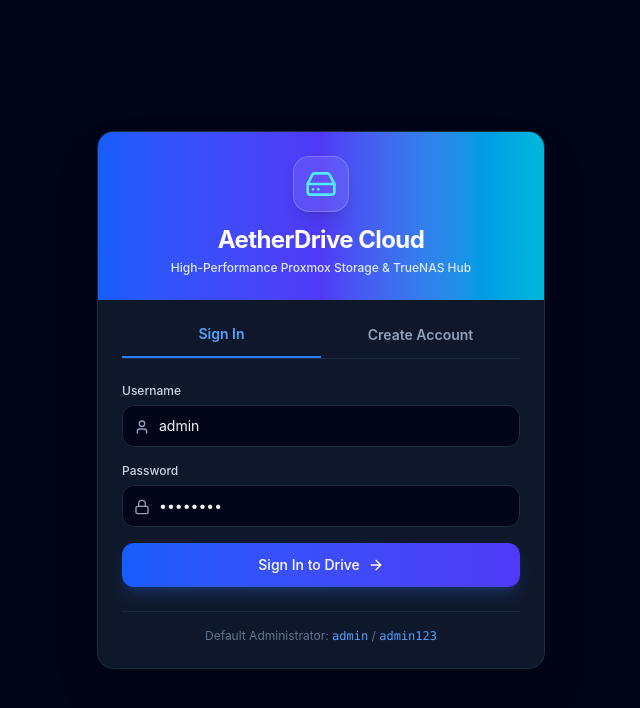
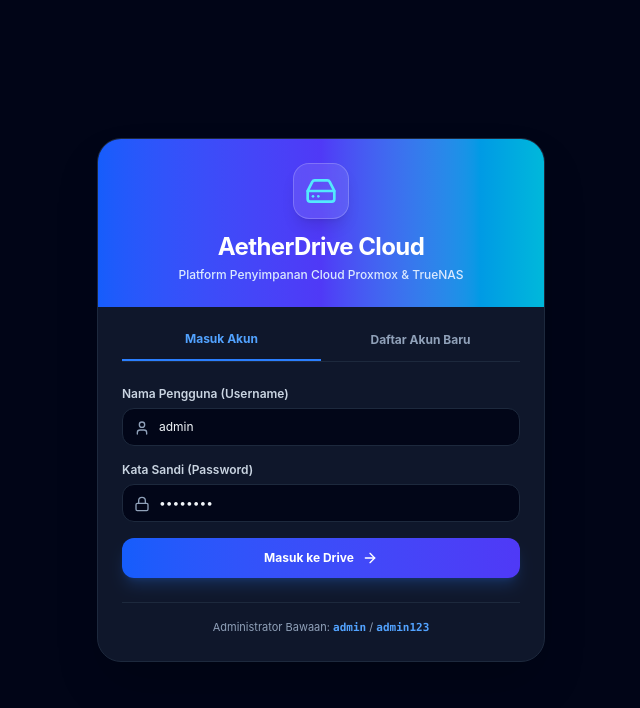
Before and after one commit to kajurtkjsmkbp-hub/drive, a React (Vite) app in the folder client/: page / in a window 1280 px wide. Shown: the top 708 px of the page, without its empty margins (319-959 px from the left). Built offline with nearby package versions, Linux system fonts and the light colour scheme.

Commit message:
docs: Standarisasi formulir pembuatan dan pendaftaran pengguna baru ke Bahasa Indonesia baku

```diff
--- a/client/src/components/AdminDashboard.jsx
+++ b/client/src/components/AdminDashboard.jsx
@@ -637,79 +637,82 @@
 
       {/* USER EDIT / CREATE MODAL */}
       {showUserModal && (
-        <div className="fixed inset-0 z-50 flex items-center justify-center bg-slate-950/80 backdrop-blur-md p-4">
+        <div className="fixed inset-0 z-50 flex items-center justify-center bg-slate-950/80 backdrop-blur-md p-4 select-none">
           <div className="w-full max-w-md bg-slate-900 border border-slate-800 rounded-3xl p-6 shadow-2xl">
             <h3 className="text-base font-bold text-white mb-4">
-              {editingUser ? `Edit User: ${editingUser.username}` : 'Create New User Account'}
+              {editingUser ? `Ubah Pengguna: ${editingUser.username}` : 'Tambah Akun Pengguna Baru'}
             </h3>
 
             <form onSubmit={handleSaveUser} className="space-y-3.5">
               {!editingUser && (
                 <>
                   <div>
-                    <label className="block text-xs font-medium text-slate-300 mb-1">Username</label>
+                    <label className="block text-xs font-semibold text-slate-300 mb-1">Nama Pengguna (Username)</label>
                     <input
                       type="text"
                       required
                       value={formData.username}
                       onChange={(e) => setFormData({ ...formData, username: e.target.value })}
-                      className="w-full bg-slate-950 border border-slate-800 rounded-xl px-3 py-2 text-xs text-white"
+                      placeholder="Masukkan nama pengguna"
+                      className="w-full bg-slate-950 border border-slate-800 rounded-xl px-3 py-2 text-xs text-white focus:outline-none focus:border-blue-500"
                     />
                   </div>
                   <div>
-                    <label className="block text-xs font-medium text-slate-300 mb-1">Email</label>
+                    <label className="block text-xs font-semibold text-slate-300 mb-1">Alamat Email</label>
                     <input
                       type="email"
                       required
                       value={formData.email}
                       onChange={(e) => setFormData({ ...formData, email: e.target.value })}
-                      className="w-full bg-slate-950 border border-slate-800 rounded-xl px-3 py-2 text-xs text-white"
+                      placeholder="user@perusahaan.com"
+                      className="w-full bg-slate-950 border border-slate-800 rounded-xl px-3 py-2 text-xs text-white focus:outline-none focus:border-blue-500"
                     />
                   </div>
                 </>
               )}
 
               <div>
-                <label className="block text-xs font-medium text-slate-300 mb-1">
-                  {editingUser ? 'Reset Password (Leave blank to keep current)' : 'Password'}
+                <label className="block text-xs font-semibold text-slate-300 mb-1">
+                  {editingUser ? 'Setel Ulang Kata Sandi (Kosongkan jika tidak diubah)' : 'Kata Sandi (Password)'}
                 </label>
                 <input
                   type="password"
                   required={!editingUser}
                   value={formData.password}
                   onChange={(e) => setFormData({ ...formData, password: e.target.value })}
-                  className="w-full bg-slate-950 border border-slate-800 rounded-xl px-3 py-2 text-xs text-white"
+                  placeholder="••••••••"
+                  className="w-full bg-slate-950 border border-slate-800 rounded-xl px-3 py-2 text-xs text-white focus:outline-none focus:border-blue-500"
                 />
               </div>
 
               <div>
-                <label className="block text-xs font-medium text-slate-300 mb-1">Access Role</label>
+                <label className="block text-xs font-semibold text-slate-300 mb-1">Tingkatan Hak Akses</label>
                 <select
                   value={formData.role}
                   onChange={(e) => setFormData({ ...formData, role: e.target.value })}
-                  className="w-full bg-slate-950 border border-slate-800 rounded-xl px-3 py-2 text-xs text-white"
+                  className="w-full bg-slate-950 border border-slate-800 rounded-xl px-3 py-2 text-xs text-white focus:outline-none focus:border-blue-500"
                 >
-                  <option value="user">Standard User (Personal Drive)</option>
-                  <option value="admin">Administrator (Full System & User Control)</option>
-                  <option value="guest">Guest (Read Only)</option>
+                  <option value="user">Pengguna Biasa (Drive Pribadi)</option>
+                  <option value="admin">Administrator (Kendali Penuh Sistem)</option>
+                  <option value="guest">Tamu (Hanya Baca)</option>
                 </select>
               </div>
 
               <div>
-                <label className="block text-xs font-medium text-slate-300 mb-1">Storage Quota (GB)</label>
+                <label className="block text-xs font-semibold text-slate-300 mb-1">Alokasi Kuota Penyimpanan (GB)</label>
                 <input
                   type="number"
                   min="1"
                   required
                   value={formData.quota_gb}
                   onChange={(e) => setFormData({ ...formData, quota_gb: e.target.value })}
-                  className="w-full bg-slate-950 border border-slate-800 rounded-xl px-3 py-2 text-xs text-white"
+                  className="w-full bg-slate-950 border border-slate-800 rounded-xl px-3 py-2 text-xs text-white focus:outline-none focus:border-blue-500"
                 />
               </div>
 
               {editingUser && (
                 <div className="flex items-center justify-between pt-2">
-                  <span className="text-xs text-slate-300">Account Active</span>
+                  <span className="text-xs text-slate-300">Status Akun Aktif</span>
                   <input
                     type="checkbox"
                     checked={formData.is_active === 1}
@@ -723,15 +726,15 @@
                 <button
                   type="button"
                   onClick={() => setShowUserModal(false)}
-                  className="px-4 py-2 text-xs text-slate-400 hover:text-white"
+                  className="px-4 py-2 text-xs text-slate-400 hover:text-white cursor-pointer"
                 >
-                  Cancel
+                  Batal
                 </button>
                 <button
                   type="submit"
-                  className="px-4 py-2 bg-blue-600 hover:bg-blue-500 text-white text-xs font-semibold rounded-xl shadow-md"
+                  className="px-4 py-2 bg-blue-600 hover:bg-blue-500 text-white text-xs font-bold rounded-xl shadow-md cursor-pointer"
                 >
-                  Save User
+                  Simpan Akun
                 </button>
               </div>
             </form>
--- a/client/src/components/AuthModal.jsx
+++ b/client/src/components/AuthModal.jsx
@@ -24,17 +24,17 @@
       localStorage.setItem('aether_user', JSON.stringify(res.data.user));
       onLoginSuccess(res.data.user, res.data.token);
     } catch (err) {
-      setError(err.response?.data?.error || 'Authentication failed. Please verify your credentials.');
+      setError(err.response?.data?.error || 'Proses autentikasi gagal. Periksa kembali nama pengguna dan kata sandi Anda.');
     } finally {
       setLoading(false);
     }
   };
 
   return (
-    <div className="fixed inset-0 z-50 flex items-center justify-center bg-slate-950/80 backdrop-blur-md p-4">
-      <div className="w-full max-w-md bg-slate-900 border border-slate-800 rounded-2xl shadow-2xl overflow-hidden animate-in fade-in zoom-in duration-200">
+    <div className="fixed inset-0 z-50 flex items-center justify-center bg-slate-950/80 backdrop-blur-md p-4 select-none">
+      <div className="w-full max-w-md bg-slate-900 border border-slate-800 rounded-3xl shadow-2xl overflow-hidden animate-in fade-in zoom-in-95 duration-150">
 
-        {/* Header Banner */}
+        {/* Banner Header */}
         <div className="bg-gradient-to-r from-blue-600 via-indigo-600 to-cyan-500 p-6 text-white text-center relative overflow-hidden">
           <div className="absolute inset-0 bg-[radial-gradient(ellipse_at_top_right,_var(--tw-gradient-stops))] from-white/15 to-transparent"></div>
           <div className="relative z-10 flex flex-col items-center">
@@ -42,32 +42,32 @@
               <HardDrive className="w-8 h-8 text-cyan-300" />
             </div>
             <h1 className="text-2xl font-bold tracking-tight">AetherDrive Cloud</h1>
-            <p className="text-xs text-blue-100 font-medium mt-1">High-Performance Proxmox Storage & TrueNAS Hub</p>
+            <p className="text-xs text-blue-100 font-medium mt-1">Platform Penyimpanan Cloud Proxmox & TrueNAS</p>
           </div>
         </div>
 
-        {/* Form Body */}
+        {/* Badan Formulir */}
         <div className="p-6">
           <div className="flex border-b border-slate-800 mb-6">
             <button
               onClick={() => { setIsRegister(false); setError(''); }}
-              className={`flex-1 pb-3 text-sm font-semibold text-center transition-all ${
+              className={`flex-1 pb-3 text-xs font-bold text-center transition-colors cursor-pointer ${
                 !isRegister
                   ? 'border-b-2 border-blue-500 text-blue-400'
                   : 'text-slate-400 hover:text-slate-200'
               }`}
             >
-              Sign In
+              Masuk Akun
             </button>
             <button
               onClick={() => { setIsRegister(true); setError(''); }}
-              className={`flex-1 pb-3 text-sm font-semibold text-center transition-all ${
+              className={`flex-1 pb-3 text-xs font-bold text-center transition-colors cursor-pointer ${
                 isRegister
                   ? 'border-b-2 border-blue-500 text-blue-400'
                   : 'text-slate-400 hover:text-slate-200'
               }`}
             >
-              Create Account
+              Daftar Akun Baru
             </button>
           </div>
 
@@ -80,48 +80,48 @@
 
           <form onSubmit={handleSubmit} className="space-y-4">
             <div>
-              <label className="block text-xs font-medium text-slate-300 mb-1.5">Username</label>
+              <label className="block text-xs font-semibold text-slate-300 mb-1.5">Nama Pengguna (Username)</label>
               <div className="relative">
-                <User className="w-4 h-4 text-slate-400 absolute left-3 top-3.5" />
+                <User className="w-4 h-4 text-slate-400 absolute left-3 top-3" />
                 <input
                   type="text"
                   required
                   value={username}
                   onChange={(e) => setUsername(e.target.value)}
-                  placeholder="Enter username"
-                  className="w-full bg-slate-950 border border-slate-800 rounded-xl pl-9 pr-4 py-2.5 text-sm text-slate-100 placeholder-slate-500 focus:outline-none focus:border-blue-500 focus:ring-1 focus:ring-blue-500 transition-all"
+                  placeholder="Masukkan nama pengguna"
+                  className="w-full bg-slate-950 border border-slate-800 rounded-xl pl-9 pr-4 py-2.5 text-xs text-slate-100 placeholder-slate-500 focus:outline-none focus:border-blue-500 transition-colors"
                 />
               </div>
             </div>
 
             {isRegister && (
               <div>
-                <label className="block text-xs font-medium text-slate-300 mb-1.5">Email Address</label>
+                <label className="block text-xs font-semibold text-slate-300 mb-1.5">Alamat Email</label>
                 <div className="relative">
-                  <Mail className="w-4 h-4 text-slate-400 absolute left-3 top-3.5" />
+                  <Mail className="w-4 h-4 text-slate-400 absolute left-3 top-3" />
                   <input
                     type="email"
                     required
                     value={email}
                     onChange={(e) => setEmail(e.target.value)}
-                    placeholder="user@example.com"
-                    className="w-full bg-slate-950 border border-slate-800 rounded-xl pl-9 pr-4 py-2.5 text-sm text-slate-100 placeholder-slate-500 focus:outline-none focus:border-blue-500 focus:ring-1 focus:ring-blue-500 transition-all"
+                    placeholder="nama@perusahaan.com"
+                    className="w-full bg-slate-950 border border-slate-800 rounded-xl pl-9 pr-4 py-2.5 text-xs text-slate-100 placeholder-slate-500 focus:outline-none focus:border-blue-500 transition-colors"
                   />
                 </div>
               </div>
             )}
 
             <div>
-              <label className="block text-xs font-medium text-slate-300 mb-1.5">Password</label>
+              <label className="block text-xs font-semibold text-slate-300 mb-1.5">Kata Sandi (Password)</label>
               <div className="relative">
-                <Lock className="w-4 h-4 text-slate-400 absolute left-3 top-3.5" />
+                <Lock className="w-4 h-4 text-slate-400 absolute left-3 top-3" />
                 <input
                   type="password"
                   required
                   value={password}
                   onChange={(e) => setPassword(e.target.value)}
                   placeholder="••••••••"
-                  className="w-full bg-slate-950 border border-slate-800 rounded-xl pl-9 pr-4 py-2.5 text-sm text-slate-100 placeholder-slate-500 focus:outline-none focus:border-blue-500 focus:ring-1 focus:ring-blue-500 transition-all"
+                  className="w-full bg-slate-950 border border-slate-800 rounded-xl pl-9 pr-4 py-2.5 text-xs text-slate-100 placeholder-slate-500 focus:outline-none focus:border-blue-500 transition-colors"
                 />
               </div>
             </div>
@@ -129,23 +129,23 @@
             <button
               type="submit"
               disabled={loading}
-              className="w-full mt-2 py-3 bg-gradient-to-r from-blue-600 to-indigo-600 hover:from-blue-500 hover:to-indigo-500 text-white font-medium text-sm rounded-xl shadow-lg shadow-blue-500/20 flex items-center justify-center gap-2 transition-all disabled:opacity-50"
+              className="w-full mt-2 py-3 bg-gradient-to-r from-blue-600 to-indigo-600 hover:from-blue-500 hover:to-indigo-500 text-white font-bold text-xs rounded-xl shadow-lg shadow-blue-500/20 flex items-center justify-center gap-2 transition-all cursor-pointer disabled:opacity-50"
             >
               {loading ? (
                 <div className="w-4 h-4 border-2 border-white/30 border-t-white rounded-full animate-spin"></div>
               ) : (
                 <>
-                  <span>{isRegister ? 'Register & Initialize Storage' : 'Sign In to Drive'}</span>
+                  <span>{isRegister ? 'Daftar & Inisialisasi Penyimpanan' : 'Masuk ke Drive'}</span>
                   <ArrowRight className="w-4 h-4" />
                 </>
               )}
             </button>
           </form>
 
-          {/* Quick Demo Info */}
+          {/* Info Kredensial Bawaan */}
           <div className="mt-6 pt-4 border-t border-slate-800 text-center">
-            <p className="text-xs text-slate-500">
-              Default Administrator: <span className="text-blue-400 font-mono">admin</span> / <span className="text-blue-400 font-mono">admin123</span>
+            <p className="text-[11px] text-slate-400">
+              Administrator Bawaan: <span className="text-blue-400 font-mono font-bold">admin</span> / <span className="text-blue-400 font-mono font-bold">admin123</span>
             </p>
           </div>
         </div>
```
